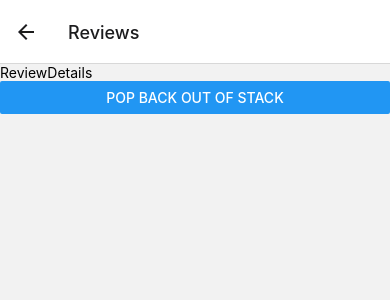
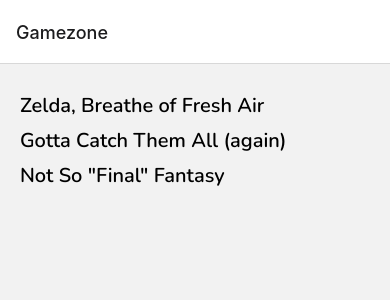
Before and after one commit to Cams-Plan/React-Native_Reviews_App, a React Native app: screen /Reviews in a window 390 px wide. Shown: the top 300 px of the page. Built offline with nearby package versions, Linux system fonts and the light colour scheme.

Commit message:
fixed the babel config issue with reanimate plugin

```diff
--- a/App.js
+++ b/App.js
@@ -5,10 +5,11 @@
 // Navigation
 import { createStackNavigator } from "@react-navigation/stack";
 import { NavigationContainer } from "@react-navigation/native";
+import { createDrawerNavigator } from "@react-navigation/drawer"
+import 'react-native-gesture-handler'
 
-import { Home } from './screens';
-import { ReviewDetails } from './screens/ReviewDetails';
-// import { Screens } from './routes/HomeStack';
+import { Home, ReviewDetails } from './screens';
+
 
 
 const Stack = createStackNavigator()
@@ -26,8 +27,8 @@
   return (
     <NavigationContainer>
       <Stack.Navigator>
-        <Stack.Screen name="Home" component={Home} />
-        <Stack.Screen name="Reviews" component={ReviewDetails} />
+        <Stack.Screen name="Home" component={Home} options={{title: "Gamezone"}} />
+        <Stack.Screen name="ReviewDetails" component={ReviewDetails} options={({ route })=> ({ title: `Review: '${route.params.title}'`, headerStyle: {backgroundColor: '#c9743add'}, headerTintColor: '#fff7f2' })} />
       </Stack.Navigator>
     </NavigationContainer>
   );
--- a/assets/styles/global.jsx
+++ b/assets/styles/global.jsx
@@ -2,8 +2,18 @@
 
 
 export const globalStyles = StyleSheet.create({
+    container: {
+        padding: 20
+    },
     text: {
         fontFamily: 'Nunito-SemiBold',
-        fontSize: 30
-    }
+        fontSize: 20,
+        marginTop: 8
+    },
+    headerText: {
+        fontFamily: 'Nunito-SemiBold',
+        fontSize: 23,
+        marginBottom: 8,
+        textAlign: "center"
+    },
 })
--- a/babel.config.js
+++ b/babel.config.js
@@ -2,5 +2,6 @@
   api.cache(true);
   return {
     presets: ['babel-preset-expo'],
+    plugins: ['react-native-reanimated/plugin'],
   };
 };
--- a/package.json
+++ b/package.json
@@ -9,6 +9,7 @@
     "web": "expo start --web"
   },
   "dependencies": {
+    "@react-navigation/drawer": "^6.6.6",
     "@react-navigation/native": "^6.1.9",
     "@react-navigation/stack": "^6.3.20",
     "expo": "~49.0.15",
@@ -16,9 +17,10 @@
     "expo-status-bar": "~1.6.0",
     "react": "18.2.0",
     "react-native": "0.72.6",
+    "react-native-gesture-handler": "~2.12.0",
     "react-native-safe-area-context": "4.6.3",
     "react-native-screens": "~3.22.0",
-    "react-native-gesture-handler": "~2.12.0"
+    "react-native-reanimated": "~3.3.0"
   },
   "devDependencies": {
     "@babel/core": "^7.20.0"
--- /dev/null
+++ b/screens/About/index.jsx
@@ -0,0 +1,18 @@
+import React from 'react'
+import { StyleSheet, Text, View, Button } from 'react-native';
+import { globalStyles } from '../../assets/styles/global';
+
+const About = () => {
+
+  return (
+    <View style={globalStyles.container} >
+        <Text style={globalStyles.headerText} >About</Text>
+    </View>
+  )
+}
+
+// const styles = StyleSheet.create({
+//
+// })
+
+export default About;
--- a/screens/Home/index.jsx
+++ b/screens/Home/index.jsx
@@ -1,11 +1,28 @@
-import React from 'react'
-import { Button, StyleSheet, Text, View } from 'react-native';
+import React, { useState } from 'react'
+import { Button, FlatList, StyleSheet, Text, TouchableOpacity, View } from 'react-native';
+import { globalStyles } from '../../assets/styles/global';
 
 const Home = ({ navigation}) => {
+
+    const reviewsList = [
+        {title: 'Zelda, Breathe of Fresh Air', rating: 5, body: "lorem ipsum", key: '1'},
+        {title: 'Gotta Catch Them All (again)', rating: 4, body: "lorem ipsum", key: '2'},
+        {title: 'Not So "Final" Fantasy', rating: 3, body: "Lorem ipsum dolor sit amet. Et deleniti architecto id nostrum cumque et accusamus numquam aut saepe tenetur sit repudiandae molestiae sed odit Quis. Nam eveniet doloremque quo alias iusto et ipsum eligendi ut sint dicta. Ea nihil perferendis eos pariatur odit aut minima omnis? Est quaerat quisquam et alias enim eum veritatis labore id eaque iusto ab mollitia dolore. Sit officiis velit in fugit architecto qui adipisci pariatur non eaque amet id doloribus vero id dolore voluptatem? Et odit cupiditate eum nihil impedit quo natus sint?At voluptatem culpa qui autem doloremque ea numquam molestias sit itaque voluptates eum libero maiores. Rem corporis enim rem velit velit est soluta saepe rem corrupti repudiandae qui quos culpa qui corrupti Quis vel sunt velit.", key: '3'},
+
+    ]
+
+    const [reviews, setReviews] = useState(reviewsList)
+
   return (
-    <View>
-        <Text>Home</Text>
-        <Button title="Reviews" onPress={()=> navigation.navigate('Reviews') } />
+    <View style={globalStyles.container} >
+            <FlatList
+            data={reviews}
+            renderItem={({ item })=> (
+                <TouchableOpacity onPress={()=> navigation.push('ReviewDetails', item)} >
+                    <Text style={globalStyles.text} >{item.title}</Text>
+                </TouchableOpacity>
+            )} />
+
     </View>
   )
 }
--- a/screens/ReviewDetails/index.jsx
+++ b/screens/ReviewDetails/index.jsx
@@ -1,11 +1,34 @@
 import React from 'react'
 import { StyleSheet, Text, View, Button } from 'react-native';
+import { globalStyles } from '../../assets/styles/global';
 
-export const ReviewDetails = ({ navigation }) => {
+const ReviewDetails = ({ navigation, route }) => {
+
+    const { title, rating, body } = route.params
+
   return (
-    <View>
-        <Text>ReviewDetails</Text>
-        <Button title="Pop Back Out of Stack" onPress={()=> navigation.pop() } />
+    <View style={globalStyles.container} >
+        <Text style={globalStyles.headerText} >{title}</Text>
+        <Text style={styles.ReviewsRating} >{`Rating: ${rating}/5`}</Text>
+        <Text style={styles.ReviewsBody} >{body}</Text>
+
+        {/* <Button title="Pop Back Out of Stack" onPress={()=> navigation.pop() } /> */}
     </View>
   )
 }
+
+const styles = StyleSheet.create({
+    ReviewsRating: {
+        textAlign: "center",
+        fontFamily: 'Nunito-Regular',
+        fontSize: 17,
+        marginBottom: 20
+    },
+    ReviewsBody: {
+        textAlign: "center",
+        fontFamily: 'Nunito-Regular',
+        fontSize: 20,
+    },
+})
+
+export default ReviewDetails;
--- a/screens/index.js
+++ b/screens/index.js
@@ -1,2 +1,3 @@
 export { default as Home } from "./Home"
 export { default as ReviewDetails } from "./ReviewDetails"
+export { default as About } from "./About"
```
Also changed, not shown: routes/HomeStack.jsx (+8 -8 lines), 1 other file (tests, documents, lock files or other folders).
